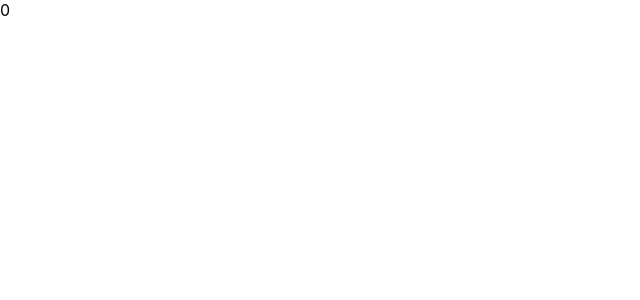
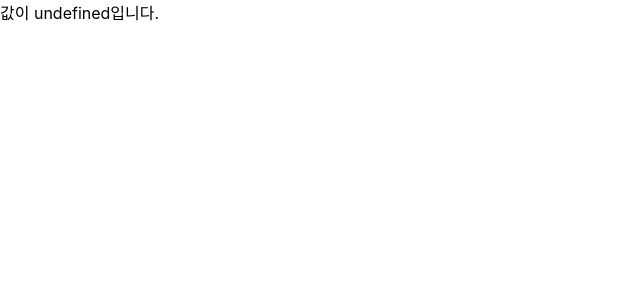
Before and after one commit to HUNMINRYU/react, a React (Create React App) app in the folder hello-react/: page / in a window 1280 px wide. Shown: the top 300 px of the page, without its empty margins (0-640 px from the left). Built offline with nearby package versions, Linux system fonts and the light colour scheme.

Commit message:
or연산자 사용하여 값이 undefined 일 경우표현방법

```diff
--- a/hello-react/src/App.js
+++ b/hello-react/src/App.js
@@ -1,5 +1,7 @@
+import './App.css';
+
 function App() {
-  const number = 0;
-  return number && <div>내용</div>
+  const name = undefined;
+  return name || '값이 undefined입니다.';
 }
 export default App;
```
